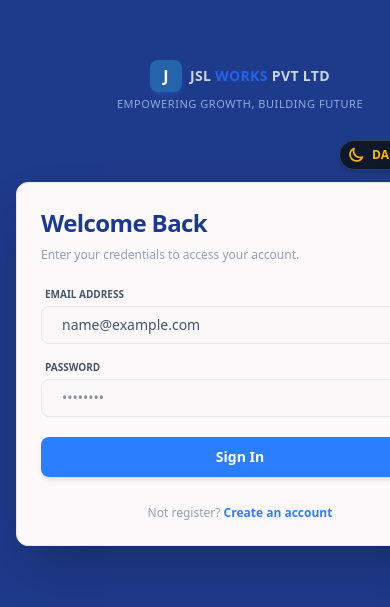
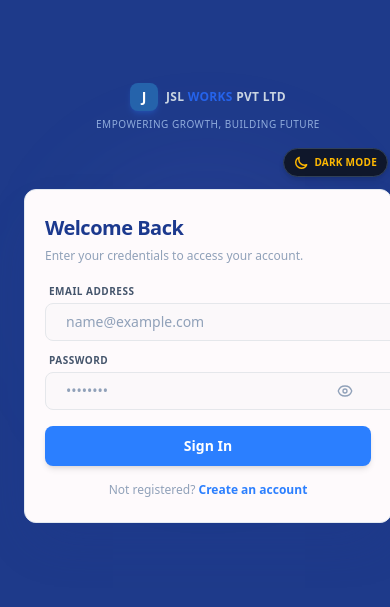
Before and after one commit to ashwaniiikuma/Register-login-page, a Next.js app: page / in a window 390 px wide. Shown: the part 119-726 px from the top of the page. Built offline with nearby package versions, Linux system fonts and the light colour scheme; no server answers.

Commit message:
fix: next-auth 401  serialization and layout responsiveness

```diff
--- a/components/LoginForm.jsx
+++ b/components/LoginForm.jsx
@@ -35,115 +35,123 @@ export default function LoginForm() {
             console.log(error);
         }
     }
+return(
 
-    return (
-    // FIX 1: Grid structure lock kiya aur full responsive screen height-padding set ki
     <div className={`w-full min-h-screen grid place-items-center p-4 sm:p-6 md:p-8 transition-colors duration-300 overflow-x-hidden ${
         isDarkMode ? "bg-[#0b0f19]" : "bg-[#1e3a8a]"
     }`}>
-        {/* Dark background for AI feel */}
 
-        {/* FIX 2: Wrapper ko full dynamic max-width layout par bind kiya */}
-        <div className="relative group w-full max-w-md flex flex-col items-center">
-            {/* Background Glow Effect */}
-            <div className="absolute rounded-lg blur opacity-25 group-hover:opacity-50 transition duration-1000"></div>
+        <div className="relative w-full max-w-sm sm:max-w-md flex  flex-col items-center mx-auto px-2 sm:px-0">
 
-            {/* Logo Group */}
+            <div className="absolute top-1/2 left-1/2 -translate-x-1/2 -translate-y-1/2 w-60 h-60 sm:w-72 sm:h-72 bg-gradient-to-tr from-cyan-500/10 to-purple-500/10 rounded-full blur-3xl pointer-events-none z-0"></div>
 
-            <div className="flex flex-col items-center mb-5 w-full group/logo cursor-default">
+            <div className="flex flex-col items-center mb-4 sm:mb-5 w-full cursor-default z-10">
                 <div className="flex items-center gap-2">
-
-        <div className="w-8 h-8 bg-[#2563ab] rounded-lg flex items-center justify-center text-white font-black shadow-md shadow-blue-500/20 group-hover/logo:scale-105 transition-transform">
+                    <div className="w-7 h-7 sm:w-8 sm:h-8 bg-[#2563ab] rounded-lg flex items-center justify-center text-white font-black shadow-md shadow-blue-500/20 transition-transform text-sm sm:text-base">
                         J
                     </div>
-        <span className="text-sm font-bold tracking-wide text-slate-300 uppercase">
+                    <span className="text-xs sm:text-sm font-bold tracking-wide text-slate-300 uppercase">
                         JSL <span className="text-[#2563eb]">Works <span className="text-slate-300">PVT LTD</span></span>
                     </span>
                 </div>
-            <p className="text-[11px] mb-2 items-center justify-center text-blue-200/70 tracking-wider mt-1 font-medium uppercase">Empowering Growth, Building Future</p>
+                <p className="text-[10px] sm:text-[11px] text-blue-200/70 tracking-wider mt-1.5 font-medium uppercase text-center px-4">
+                    Empowering Growth, Building Future
+                </p>
             </div>
-            {/* FIX 3: mr-3 aur hidden overflow hatakar dynamic spacing (p-6 sm:p-10) lagayi */}
-            <div className="w-full flex justify-end mb-3 pr-2">
-                <button type="button"
+
+            <div className="w-full flex justify-end mb-3 pr-1 z-10">
+                <button
+                    type="button"
                     onClick={() => setIsDarkMode(!isDarkMode)}
-                className={`flex items-center gap-2 px-2 py-1.5 rounded-full text-xs font-bold tracking-wide uppercase transition-all shadow-md ${
+                    className={`flex items-center gap-1.5 sm:gap-2 px-2.5 sm:px-3 py-1.5 rounded-full text-[10px] sm:text-xs font-bold tracking-wide uppercase transition-all shadow-md active:scale-95 ${
                         isDarkMode
                         ? "bg-amber-500 text-slate-900 hover:bg-amber-400"
                         : "bg-slate-900 text-amber-400 hover:bg-slate-800 border border-slate-700"
                     }`}
                 >
-                    {isDarkMode ?(
+                    {isDarkMode ? (
                         <>
-                            <svg xmlns="http://www.w3.org/2000/svg" fill="none" viewBox="0 0 24 24" strokeWidth={2.5} stroke="currentColor" className="w-4 h-4 animate-spin-slow">
+                            <svg xmlns="http://www.w3.org/2000/svg" fill="none" viewBox="0 0 24 24" strokeWidth={2.5} stroke="currentColor" className="w-3.5 h-3.5 sm:w-4 sm:h-4">
                                 <path strokeLinecap="round" strokeLinejoin="round" d="M12 3v2.25m0 13.5V21M4.22 4.22l1.58 1.58m12.42 12.42l1.58 1.58M3 12h2.25m13.5 0H21M4.22 19.78l1.58-1.58M17.62 6.38l1.58-1.58M12 7.5a4.5 4.5 0 110 9 4.5 4.5 0 010-9z" />
                             </svg>
                             Light Mode
                         </>
                     ) : (
                         <>
-                            <svg xmlns="http://www.w3.org/2000/svg" fill="none" viewBox="0 0 24 24" strokeWidth={2.5} stroke="currentColor" className="w-4 h-4">
+                            <svg xmlns="http://www.w3.org/2000/svg" fill="none" viewBox="0 0 24 24" strokeWidth={2.5} stroke="currentColor" className="w-3.5 h-3.5 sm:w-4 sm:h-4">
                                 <path strokeLinecap="round" strokeLinejoin="round" d="M21.752 15.002A9.718 9.718 0 0118 15.75c-5.385 0-9.75-4.365-9.75-9.75 0-1.33.266-2.597.748-3.752A9.753 9.753 0 003 11.25C3 16.635 7.365 21 12.75 21a9.753 9.753 0 009.002-5.998z" />
                             </svg>
                             Dark Mode
                         </>
                     )}
-
                 </button>
-
             </div>
 
-            <div className={`relative shadow-2xl p-6 sm:p-10 rounded-xl  border w-full transition-colors duration-300 ${
+            <div className={`relative shadow-2xl py-6 sm:py-8 sm:mx-w-md px-5 sm:px-6 rounded-xl border w-full transition-all duration-300 z-10 ${
                 isDarkMode
-              ?"bg-[#131c2e] border-slate-700"
-              : "bg-[#fefafc] border-slate-200"
+                ? "bg-[#131c2e] border-slate-700/80 shadow-black/50"
+                : "bg-[#fefafc] border-slate-200 shadow-blue-900/20"
             }`}>
 
-                <h1 className={`text-2xl sm:text-3xl font-black mb-2  tracking-tight transition-colors ${
+                <h1 className={`text-xl sm:text-2xl md:text-3xl font-black mb-1.5 tracking-tight transition-colors ${
                     isDarkMode ? "text-white" : "text-blue-900"
                 }`}>
                     Welcome Back
                 </h1>
-                <p className="text-slate-400 text-xs sm:text-sm mb-6 sm:mb-8">Enter your credentials to access your account.</p>
+                <p className="text-slate-400 text-xs sm:text-sm mb-5 sm:mb-8">Enter your credentials to access your account.</p>
 
-                <form onSubmit={handleSubmit} className="flex flex-col gap-4 sm:gap-5 w-full">
+                <form onSubmit={handleSubmit} className="flex flex-col gap-3 sm:gap-5 w-full">
 
-                    {/* Email Input Group */}
-                    {/* FIX 4: Inputs ko 'w-full' kiya taaki wo white box ke andar auto-adjust hon */}
                     <div className="flex flex-col gap-1 w-full">
-                        <label className="text-[10px] font-semibold text-slate-600 ml-1 uppercase">Email Address</label>
+                        <label className={`text-[10px] font-bold ml-1 uppercase tracking-wider transition-colors ${
+                            isDarkMode ? "text-slate-400" : "text-slate-600"
+                        }`}>Email Address</label>
                         <input
+                            type="email"
+                            required
+                            value={email}
                             onChange={(e) => setEmail(e.target.value)}
-                            className="w-full bg-[#0f172a] border border-slate-700 text-slate-500 py-2.5 sm:py-3 px-4 rounded-lg outline-none focus:ring-2 focus:ring-blue-500/50 focus:border-blue-500 transition-all placeholder:text-slate-600 text-sm"
-                            type="text"
                             placeholder="name@example.com"
+                            className={`w-full py-2.5 sm:py-3 px-4 rounded-lg outline-none focus:ring-2 focus:ring-blue-500/50 focus:border-blue-500 transition-all text-sm border ${
+                                isDarkMode
+                                ? "bg-[#0f172a] border-slate-700 text-white placeholder:text-slate-600"
+                                : "bg-blue-50 border-blue-100 text-slate-800 placeholder:text-slate-400"
+                            }`}
                         />
                     </div>
 
-                    {/* Password Input Group */}
-                    <div className="flex flex-col gap-1 w-full relative">
-                        <label className="text-[10px] font-semibold text-slate-600 ml-1 uppercase">Password</label>
-                        <div className="relative w-full">
+                    <div className="flex flex-col gap-1 w-full">
+                        <label className={`text-[10px] font-bold ml-1 uppercase tracking-wider transition-colors ${
+                            isDarkMode ? "text-slate-400" : "text-slate-600"
+                        }`}>Password</label>
+
+                        <div className="relative w-full block">
                             <input
+                                type={showPassword ? "text" : "password"}
+                                required
+                                value={password}
                                 onChange={(e) => setPassword(e.target.value)}
-            className="w-full px-4 py-2.5 pr-12 rounded-lg border border-slate-200 focus:outline-none focus:ring-2 focus:ring-[#2563eb]/20 focus:border-[#2563eb] transition-all text-sm text-slate-800 bg-slate-50/50"
-            type={showPassword ? "text" : "password"} // ✨ Dynamic Type Change
-            value={password}
                                 placeholder="••••••••"
+                                className={`w-full py-2.5 sm:py-3 pl-4 pr-12 rounded-lg outline-none focus:ring-2 focus:ring-blue-500/50 focus:border-blue-500 transition-all text-sm border ${
+                                    isDarkMode
+                                    ? "bg-[#0f172a] border-slate-700 text-white placeholder:text-slate-600"
+                                    : "bg-blue-50 border-blue-100 text-slate-800 placeholder:text-slate-400"
+                                }`}
                             />
-        {/* ✨ Eye Toggle Button */}
+
                             <button
                                 type="button"
                                 onClick={() => setShowPassword(!showPassword)}
-            className="absolute  right-3.5 md:right-2 top-1/2 -translate-y-1/2 text-slate-400 hover:text-slate-600 focus:outline-none p-1 flex items-center justify-center z-10"
+                                className={`absolute right-3.5 top-1/2 -translate-y-1/2 focus:outline-none p-1 flex items-center justify-center z-10 transition-colors ${
+                                    isDarkMode ? "text-slate-400 hover:text-slate-200" : "text-slate-400 hover:text-slate-600"
+                                }`}
                             >
                                 {showPassword ? (
-                // 👁️ Open Eye Icon (Show Password)
-                <svg xmlns="http://www.w3.org/2000/svg" fill="none" viewBox="0 0 24 24" strokeWidth={2} stroke="currentColor" className="w-5 h-5">
+                                    <svg xmlns="http://www.w3.org/2000/svg" fill="none" viewBox="0 0 24 24" strokeWidth={2} stroke="currentColor" className="w-4 h-4 sm:w-5 sm:h-5">
                                         <path strokeLinecap="round" strokeLinejoin="round" d="M3.98 8.223A10.477 10.477 0 001.934 12C3.226 16.338 7.244 19.5 12 19.5c.993 0 1.953-.138 2.863-.395M6.228 6.228A10.45 10.45 0 0112 4.5c4.756 0 8.773 3.162 10.065 7.498a10.523 10.523 0 01-4.293 5.774M6.228 6.228L3 3m3.228 3.228l3.65 3.65m7.894 7.894L21 21m-3.228-3.228l-3.65-3.65m0 0a3 3 0 10-4.243-4.243m4.242 4.242L9.88 9.88" />
                                     </svg>
                                 ) : (
-                // 🙈 Closed Eye Icon (Hide Password)
-                <svg xmlns="http://www.w3.org/2000/svg" fill="none" viewBox="0 0 24 24" strokeWidth={2} stroke="currentColor" className="w-5 h-5">
+                                    <svg xmlns="http://www.w3.org/2000/svg" fill="none" viewBox="0 0 24 24" strokeWidth={2} stroke="currentColor" className="w-4 h-4 sm:w-5 sm:h-5">
                                         <path strokeLinecap="round" strokeLinejoin="round" d="M2.036 12.322a1.012 1.012 0 010-.639C3.423 7.51 7.36 4.5 12 4.5c4.638 0 8.573 3.007 9.963 7.178.07.207.07.431 0 .639C20.577 16.49 16.64 19.5 12 19.5c-4.638 0-8.573-3.007-9.963-7.178z" />
                                         <path strokeLinecap="round" strokeLinejoin="round" d="M15 12a3 3 0 11-6 0 3 3 0 016 0z" />
                                     </svg>
@@ -152,23 +160,23 @@ export default function LoginForm() {
                         </div>
                     </div>
 
-                    {/* Login Button */}
-                    <button className="w-full mt-1 sm:mt-2 bg-blue-500 hover:bg-blue-600 text-white font-bold py-2.5 sm:py-3 rounded-lg transition-all shadow-md active:opacity-80 text-sm sm:text-base">
+                    <button type="submit" className="w-full mt-1 sm:mt-2 bg-blue-500 hover:bg-blue-600 text-white font-bold py-2.5 sm:py-3 rounded-lg transition-all shadow-md active:scale-[0.99] active:opacity-90 text-sm sm:text-base">
                         Sign In
                     </button>
 
-                    {/* Error Message with Icon feel */}
                     {error && (
-                        <div className="w-full bg-red-500/10 border border-red-500/50 text-red-400 text-xs px-4 py-2.5 sm:py-3 rounded-lg flex items-center gap-2">
-                            <span className="w-1.5 h-1.5 rounded-full bg-red-500 animate-pulse"></span>
+                        <div className="w-full bg-red-500/10 border border-red-500/50 text-red-400 text-xs px-4 py-2.5 sm:py-3 rounded-lg flex items-center gap-2 animate-fadeIn">
+                            <span className="w-1.5 h-1.5 rounded-full bg-red-500 id-pulse"></span>
                             {error}
                         </div>
                     )}
 
-                    {/* Register Link */}
-                    <Link href={"/register"} className="text-center text-xs sm:text-sm mt-3 sm:mt-4 text-slate-400 transition-colors">
-                        Not register? <span className="text-blue-500 font-semibold hover:underline">Create an account</span>
+                    <div className="text-center text-xs sm:text-sm mt-1 sm:mt-2 text-slate-400 cursor-default">
+                        Not registered?{' '}
+                        <Link href="/register" className="text-blue-500 font-semibold hover:underline transition-all">
+                            Create an account
                         </Link>
+                    </div>
                 </form>
             </div>
         </div>
```
Also changed, not shown: app/api/auth/[...nextauth]/route.js (+30 -5 lines). Lines whose indentation alone changed are shown as unchanged.
